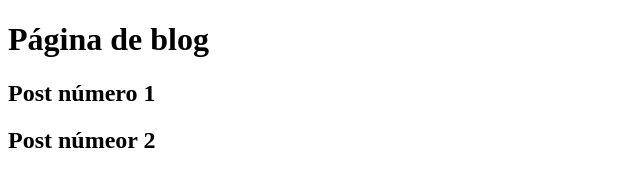
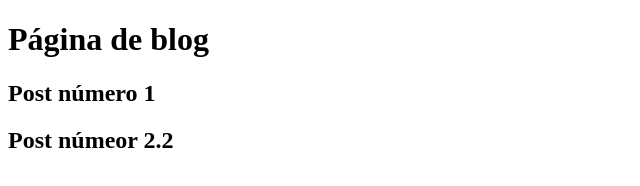
Before and after one commit to rafams30/aulagithub, a plain HTML site: page blog.html in a window 1280 px wide. Shown: the full height of the page, 0-640 px from the left. Drawn offline with Linux system fonts and the light colour scheme.

Commit message:
update blog

```diff
--- a/blog.html
+++ b/blog.html
@@ -8,6 +8,6 @@
 <body>
     <h1> Página de blog </h1>
     <h2>Post número 1</h2>
-    <h2>Post númeor 2</h2>
+    <h2>Post númeor 2.2</h2>
 </body>
 </html>
```
